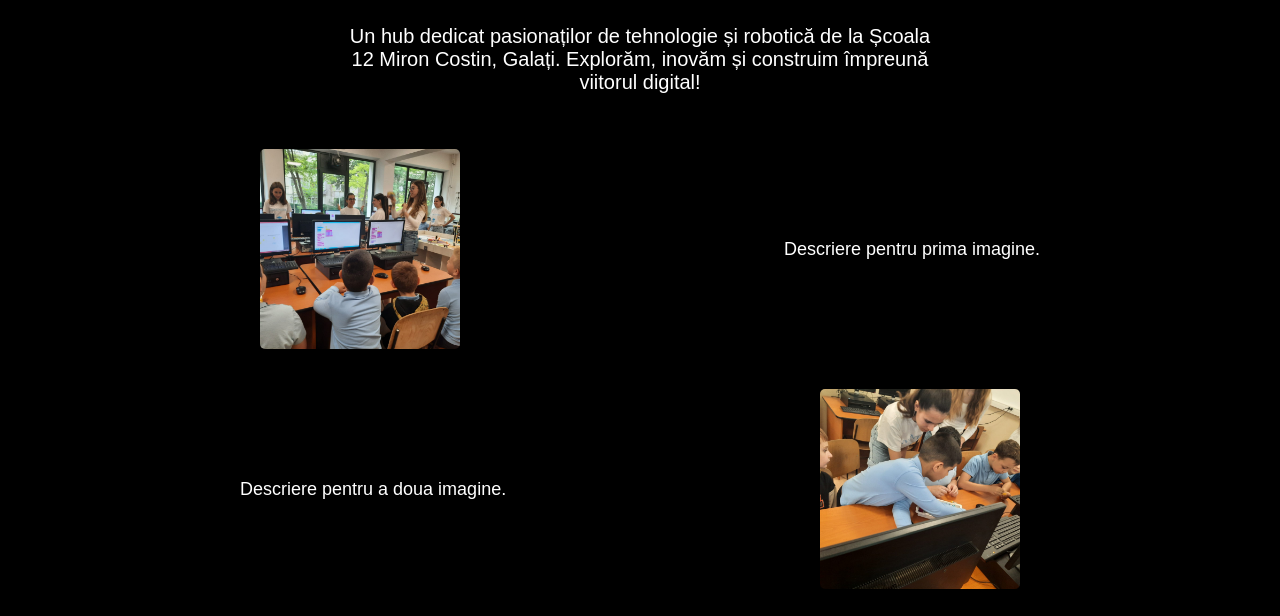
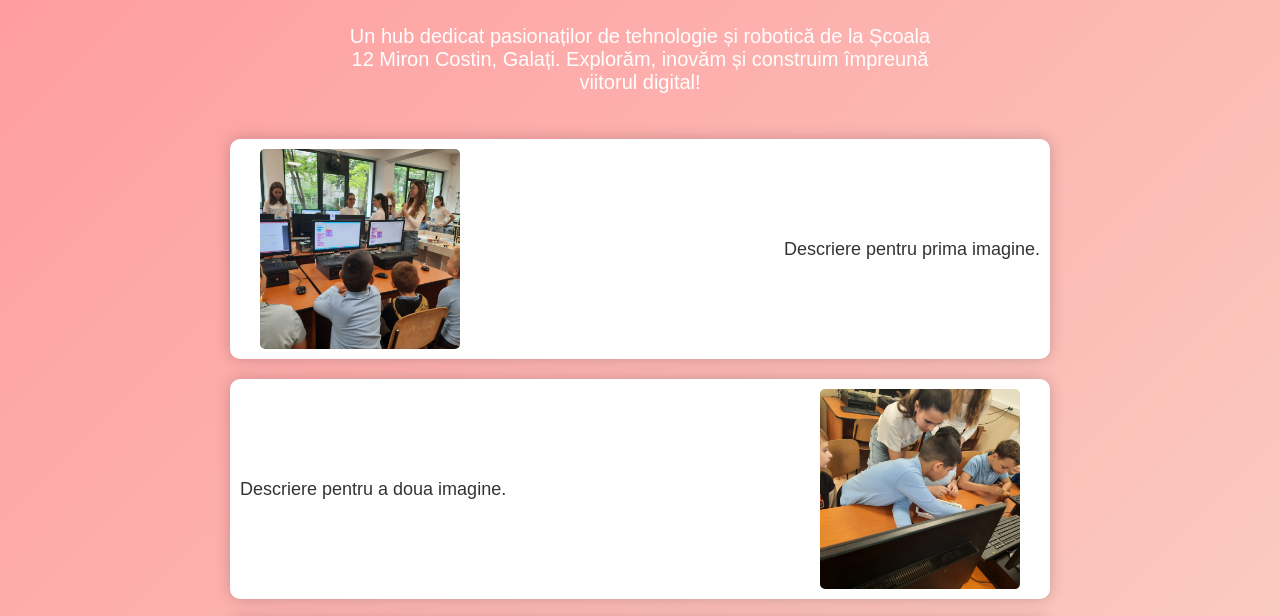
Before and after one commit to Scoala12MironCostin/Informatika-RO, a plain HTML site: page index.html in a window 1280 px wide. Shown: the part 146-762 px from the top of the page. Drawn offline with Linux system fonts and the light colour scheme; a web font is replaced by a local one.

Commit message:
Update index.html

```diff
--- a/index.html
+++ b/index.html
@@ -11,7 +11,7 @@
             text-align: center;
             margin: 0;
             padding: 20px;
-            background: #000;
+            background: linear-gradient(135deg, #ff9a9e, #fad0c4);
             color: #fff;
         }
         h1 {
@@ -41,8 +41,11 @@
             display: flex;
             align-items: center;
             justify-content: space-between;
+            background: white;
             padding: 10px;
             margin: 10px;
+            border-radius: 10px;
+            box-shadow: 0 0 15px rgba(0, 0, 0, 0.2);
             max-width: 800px;
             width: 100%;
         }
@@ -61,7 +64,7 @@
         .image-description {
             text-align: left;
             font-size: 18px;
-            color: #fff;
+            color: #333;
         }
     </style>
 </head>
```
